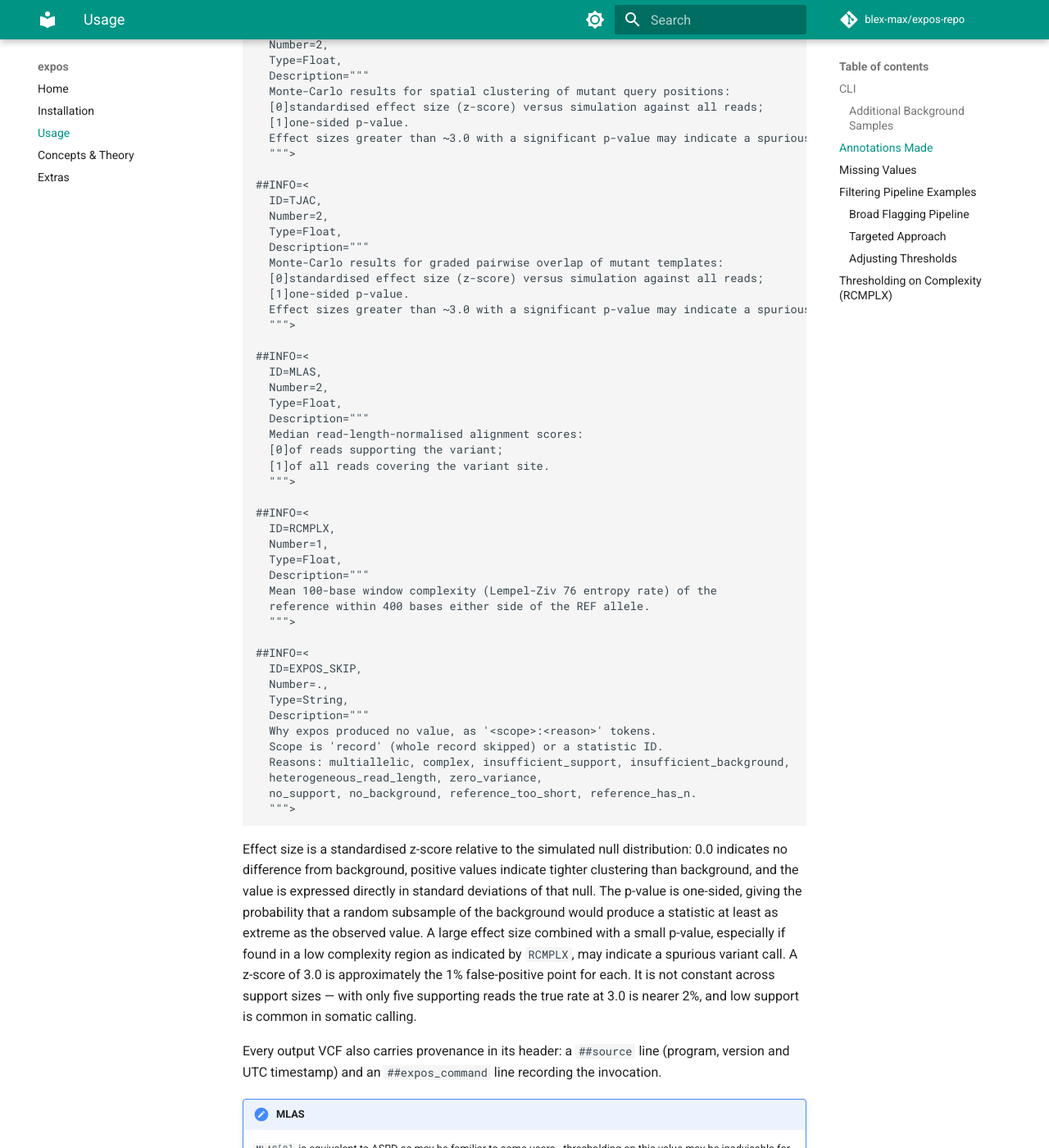
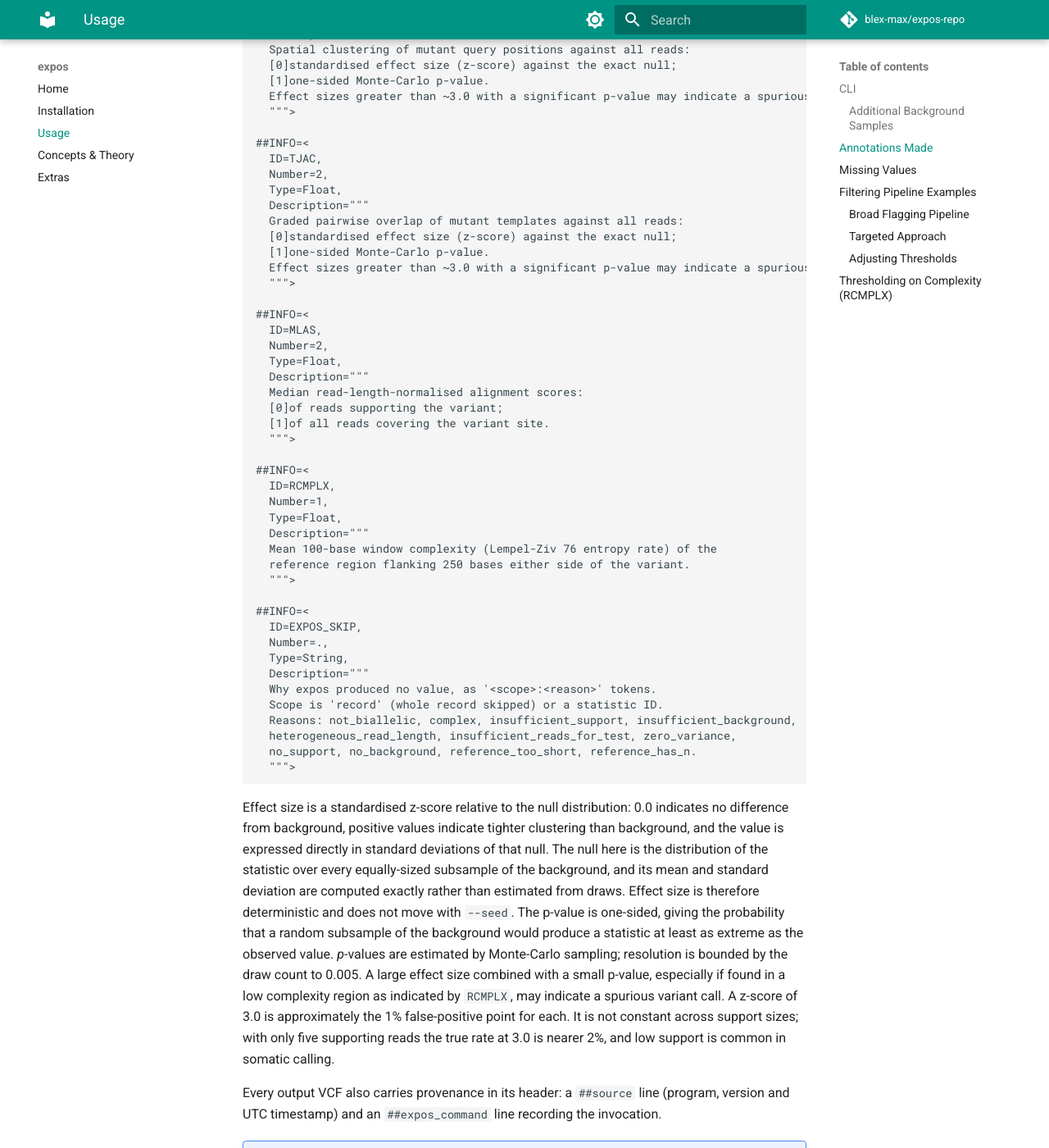
Before and after one commit to blex-max/expos, an MkDocs documentation site: the page built from docs/usage.md, in a window 1280 px wide and 1400 px high, scrolled down 1865 px. Shown: the whole window at 82% size. Built offline with MkDocs 1.6.1 and Material for MkDocs 9.7.7, drawn with Linux system fonts in a browser that asks for light colours; comment, search, counter and statistics services are not loaded; some of the changed text lies outside the part shown.

Commit message:
update doc

````diff
--- a/docs/usage.md
+++ b/docs/usage.md
@@ -47,10 +47,10 @@
 
 ### Additional Background Samples
 
-One or more further indexed alignments (typically a matched normal) can
-be merged into the Monte-Carlo background with `--bg`, e.g. `--bg other1.bam other2.bam`.
+One or more additional indexed alignmentscan be merged into the Monte-Carlo background
+with `--bg`, e.g. `--bg other1.bam other2.bam`.
 Supporting reads are always drawn from the primary `ALN` only; the extra samples contribute to
-the background population against which clustering is simulated.
+the background population against which statistics are simulated.
 
 Background samples are only a valid source of statistical power if they were sequenced with the
 same protocol as the primary sample. To guard against this, for each record the pileup of each
@@ -82,9 +79,9 @@
   Number=2,
   Type=Float,
   Description="""
-  Monte-Carlo results for spatial clustering of mutant query positions:
-  [0]standardised effect size (z-score) versus simulation against all reads;
-  [1]one-sided p-value.
+  Spatial clustering of mutant query positions against all reads:
+  [0]standardised effect size (z-score) against the exact null;
+  [1]one-sided Monte-Carlo p-value.
   Effect sizes greater than ~3.0 with a significant p-value may indicate a spurious variant.
   """>
 
@@ -93,9 +90,9 @@
   Number=2,
   Type=Float,
   Description="""
-  Monte-Carlo results for graded pairwise overlap of mutant templates:
-  [0]standardised effect size (z-score) versus simulation against all reads;
-  [1]one-sided p-value.
+  Graded pairwise overlap of mutant templates against all reads:
+  [0]standardised effect size (z-score) against the exact null;
+  [1]one-sided Monte-Carlo p-value.
   Effect sizes greater than ~3.0 with a significant p-value may indicate a spurious variant.
   """>
 
@@ -115,7 +112,7 @@
   Type=Float,
   Description="""
   Mean 100-base window complexity (Lempel-Ziv 76 entropy rate) of the
-  reference within 400 bases either side of the REF allele.
+  reference region flanking 250 bases either side of the variant.
   """>
 
 ##INFO=<
@@ -125,13 +122,13 @@
   Description="""
   Why expos produced no value, as '<scope>:<reason>' tokens.
   Scope is 'record' (whole record skipped) or a statistic ID.
-  Reasons: multiallelic, complex, insufficient_support, insufficient_background,
-  heterogeneous_read_length, zero_variance,
+  Reasons: not_biallelic, complex, insufficient_support, insufficient_background,
+  heterogeneous_read_length, insufficient_reads_for_test, zero_variance,
   no_support, no_background, reference_too_short, reference_has_n.
   """>
 ```
 
-Effect size is a standardised z-score relative to the simulated null distribution: 0.0 indicates no difference from background, positive values indicate tighter clustering than background, and the value is expressed directly in standard deviations of that null. The p-value is one-sided, giving the probability that a random subsample of the background would produce a statistic at least as extreme as the observed value. A large effect size combined with a small p-value, especially if found in a low complexity region as indicated by `RCMPLX`, may indicate a spurious variant call. A z-score of 3.0 is approximately the 1% false-positive point for each. It is not constant across support sizes — with only five supporting reads the true rate at 3.0 is nearer 2%, and low support is common in somatic calling.
+Effect size is a standardised z-score relative to the null distribution: 0.0 indicates no difference from background, positive values indicate tighter clustering than background, and the value is expressed directly in standard deviations of that null. The null here is the distribution of the statistic over every equally-sized subsample of the background, and its mean and standard deviation are computed exactly rather than estimated from draws. Effect size is therefore deterministic and does not move with `--seed`. The p-value is one-sided, giving the probability that a random subsample of the background would produce a statistic at least as extreme as the observed value. *p*-values are estimated by Monte-Carlo sampling; resolution is bounded by the draw count to 0.005. A large effect size combined with a small p-value, especially if found in a low complexity region as indicated by `RCMPLX`, may indicate a spurious variant call. A z-score of 3.0 is approximately the 1% false-positive point for each. It is not constant across support sizes; with only five supporting reads the true rate at 3.0 is nearer 2%, and low support is common in somatic calling.
 
 Every output VCF also carries provenance in its header: a `##source` line (program, version and UTC timestamp) and an `##expos_command` line recording the invocation.
 
@@ -142,14 +139,18 @@
 
 `expos` attempts to handle invalid records gracefully. When it cannot compute a statistic it writes a VCF missing value (`.`) for that field and records the reason in `EXPOS_SKIP` as one or more `<scope>:<reason>` tokens:
 
-- **Whole-record skips** use the `record` scope. Multiallelic records (`record:multiallelic`) and complex/untypeable records (`record:complex`) are passed through unannotated. Records skipped by `--skip-filtered` are not marked.
+- **Whole-record skips** use the `record` scope. Records that are not biallelic (`record:not_biallelic`) and complex/untypeable records (`record:complex`) are passed through unannotated. Records skipped by `--skip-filtered` are not marked.
 - **Per-statistic skips** use the statistic's ID as the scope, e.g. `QRK:insufficient_support`, `TJAC:zero_variance`, `RCMPLX:reference_has_n`.
 
 !!! note "QRK"
-  `QRK` may be suppressed with `QRK:heterogeneous_read_length` when the primary sample's reads at a locus have markedly uneven lengths, since query position is an offset within a read and a mixed read-length population confounds it. `TJAC` has no equivalent per-statistic reason; template endpoints track fragment boundaries, not read length, so read-length heterogeneity doesn't apply.
+  `QRK` may be suppressed with `QRK:heterogeneous_read_length` when the primary sample reads have markedly uneven lengths at a locus. Query position is an offset within a read and a mixed read-length population would confound statistics calculated.
 
 !!! note "insufficent power"
-  If insufficient reads are available to perform testing, expos skip will record the `insufficient_background` reason.
+  A locus with fewer than two supporting observations records `insufficient_support`; one whose background pool is smaller than ten, or smaller than twice the support, records `insufficient_background`.
+
+  The absolute floor of ten is about p-value granularity. Both statistics are sums over pairs within the supporting set, so at the minimum support of two the observed value is a single pair and the null is the distribution over every pair the background can supply. Ten background observations give 45 such pairs and a p-value granular to about 0.02; five would give 10 pairs and a granularity of 0.1. Larger supporting sets draw from correspondingly more distinct subsamples, so ten is the worst case rather than the typical one.
+
+  Each statistic counts this on its own population, so the two can disagree at the same locus. `QRK` counts reads with a usable query position, which excludes those deleted or ref-skipped at the site; `TJAC` counts templates, which is roughly half the read count for paired data and zero for unpaired data or reads whose mate is unmapped.
 
 
 ## Filtering Pipeline Examples
````
Also changed, not shown: other parts of docs/usage.md (+4 -7 lines), docs/concepts.md (+8 -8 lines).
